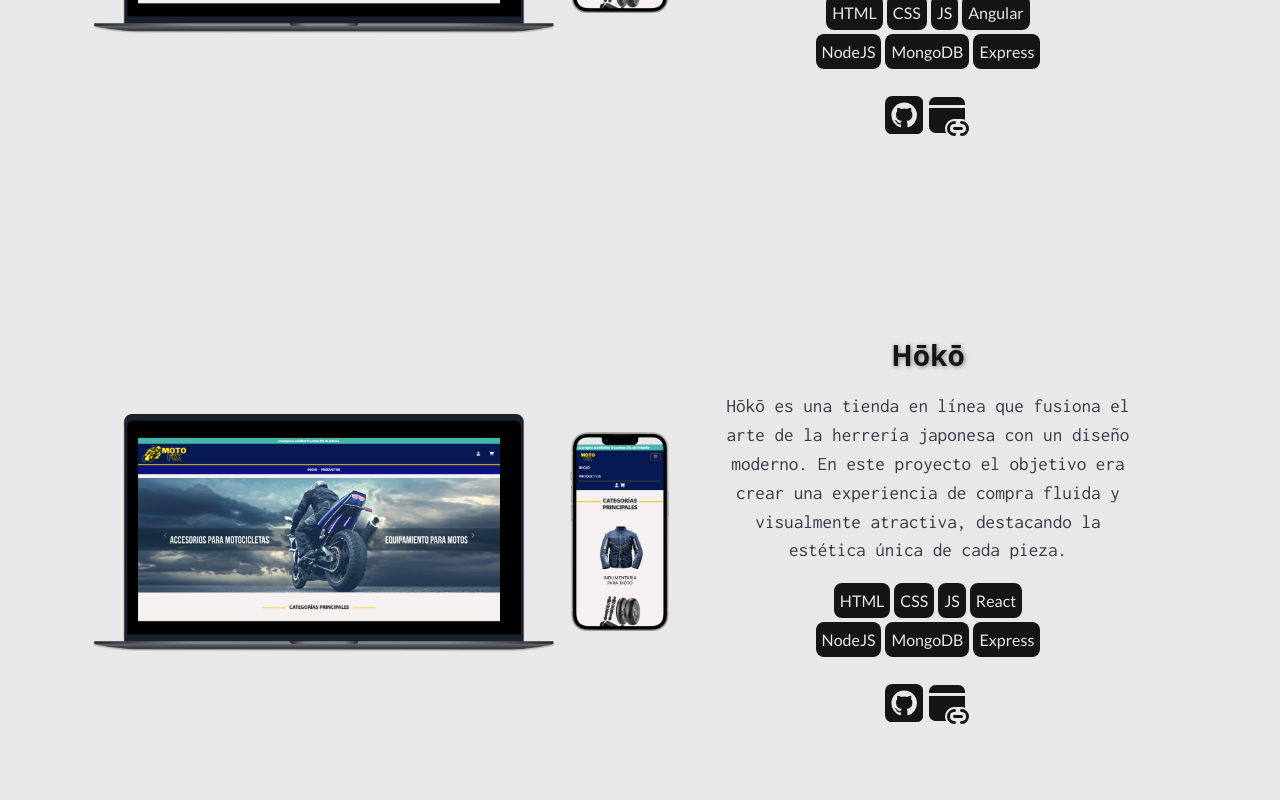
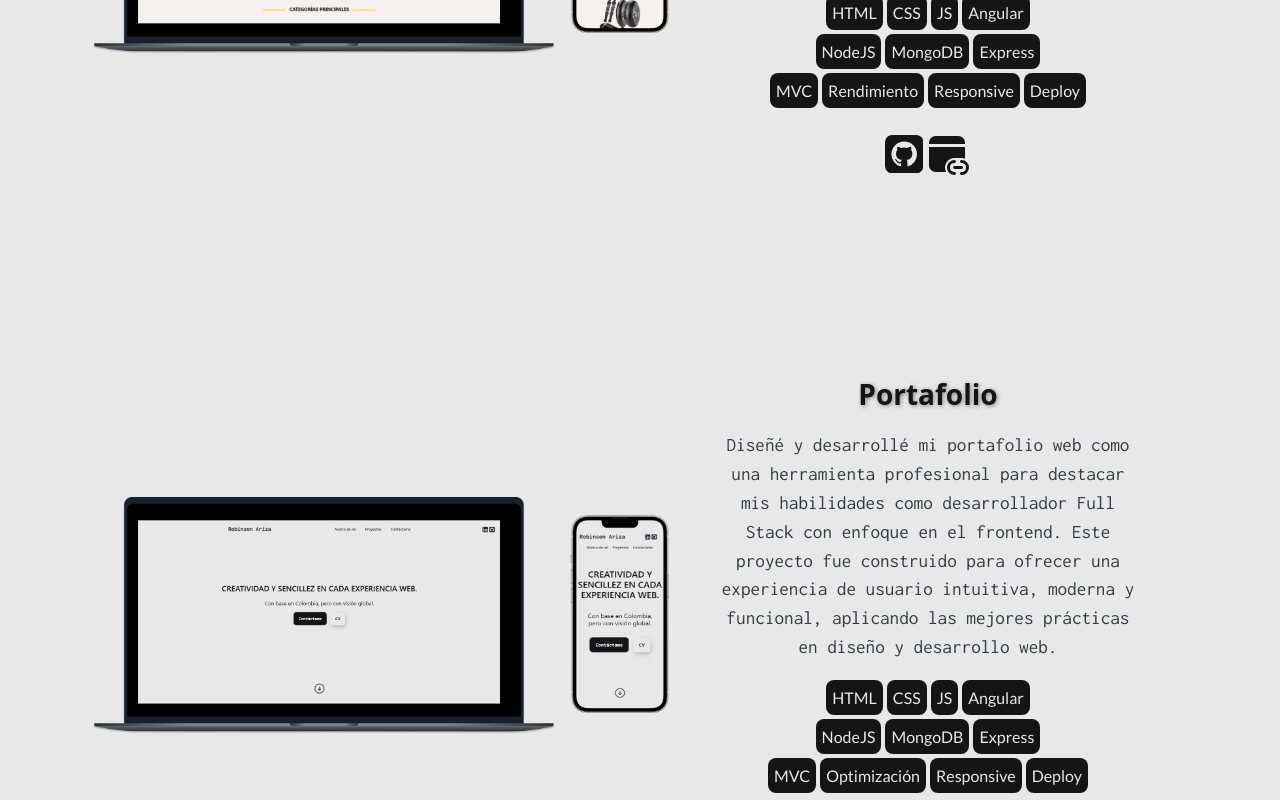
Before and after one commit to Robariza/portafolioWeb, an Angular app: page / in a window 1280 px wide. Shown: the part 1760-2560 px from the top of the page. Built offline with nearby package versions, Linux system fonts and the light colour scheme.

Commit message:
[update] comment projects, links html.

```diff
--- a/src/app/components/projects/projects.component.html
+++ b/src/app/components/projects/projects.component.html
@@ -3,9 +3,7 @@
         <img src="\assets\projects\mockup-laptop-motofix.png" alt="project1">
         <div class="project-description">
             <h3>MotoFix</h3>
-            <p>MotoFix es una aplicación de ventas para motociclistas, diseñada para facilitar la compra de accesorios,
-                indumentaria y repuestos. La aplicación está optimizada para que los usuarios exploren y compren
-                fácilmente, mientras se conectan con otros motociclistas a través de las redes sociales de la marca.</p>
+            <p>MotoFix es una aplicación diseñada con un enfoque en UX/UI para facilitar a los motociclistas la exploración y compra de accesorios, indumentaria y repuestos. Su diseño responsivo asegura una experiencia fluida en cualquier dispositivo, mientras conecta a los usuarios con la comunidad a través de las redes sociales de la marca.</p>
             <div class="skills-list">
                 <!-- button technologies -->
                 <button>HTML</button>
@@ -16,60 +14,35 @@
                 <button>NodeJS</button>
                 <button>MongoDB</button>
                 <button>Express</button>
+                <br>
+                <button>MVC</button>
+                <button>Rendimiento</button>
+                <button>Responsive</button>
+                <button>Deploy</button>
             </div>
             <div class="project-links">
-                <a href="https://github.com/Robariza/motoFix-TF300h"><svg xmlns="http://www.w3.org/2000/svg" width="2em"
-                        height="2em" viewBox="0 0 1536 1536">
+                <a href="https://github.com/Robariza/motoFix-TF300h" target="_blank" rel="noopener noreferrer">
+                    <svg
+                        xmlns="http://www.w3.org/2000/svg" width="2em" height="2em" viewBox="0 0 1536 1536">
                         <path fill="#151515"
                             d="M519 1072q4-6-3-13q-9-7-14-2q-4 6 3 13q9 7 14 2m-28-41q-5-7-12-4q-6 4 0 12q7 8 12 5q6-4 0-13m-41-40q2-4-5-8q-7-2-8 2q-3 5 4 8q8 2 9-2m21 23q2-1 1.5-4.5t-3.5-5.5q-6-7-10-3t1 11q6 6 11 2m86 75q2-7-9-11q-9-3-13 4q-2 7 9 11q9 3 13-4m42 3q0-8-12-8q-10 0-10 8t11 8t11-8m39-7q-2-7-13-5t-9 9q2 8 12 6t10-10m642-317q0-212-150-362T768 256T406 406T256 768q0 167 98 300.5T606 1254q18 3 26.5-5t8.5-20q0-52-1-95q-6 1-15.5 2.5t-35.5 2t-48-4t-43.5-20T468 1073q-23-59-57-74q-2-1-4.5-3.5l-8-8l-7-9.5l4-7.5L415 967q6 0 15 2t30 15.5t33 35.5q16 28 37.5 42t43.5 14t38-3.5t30-9.5q7-47 33-69q-49-6-86-18.5t-73-39t-55.5-76T441 741q0-79 53-137q-24-62 5-136q19-6 54.5 7.5T614 505l26 16q58-17 128-17t128 17q11-7 28.5-18t55.5-26t57-9q29 74 5 136q53 58 53 137q0 57-14 100.5t-35.5 70T992 956t-62.5 26t-68.5 12q35 31 35 95q0 40-.5 89t-.5 51q0 12 8.5 20t26.5 5q154-52 252-185.5t98-300.5m256-480v960q0 119-84.5 203.5T1248 1536H288q-119 0-203.5-84.5T0 1248V288Q0 169 84.5 84.5T288 0h960q119 0 203.5 84.5T1536 288" />
-                    </svg></a>
-                <a href=""><svg xmlns="http://www.w3.org/2000/svg" width="2.5em" height="2.5em" viewBox="0 0 24 24">
+                    </svg>
+                </a>
+                <a href="" target="_blank" rel="noopener noreferrer">
+                    <svg xmlns="http://www.w3.org/2000/svg"
+                        width="2.5em" height="2.5em" viewBox="0 0 24 24">
                         <path fill="#151515"
                             d="M21 14.333V8.5H3v9.25A3.25 3.25 0 0 0 6.25 21h5.316a4.75 4.75 0 0 1 4.184-7h3.5c.618 0 1.208.118 1.75.333m0-8.083A3.25 3.25 0 0 0 17.75 3H6.25A3.25 3.25 0 0 0 3 6.25V7h18zm2 12.5A3.75 3.75 0 0 0 19.25 15l-.102.007a.75.75 0 0 0 .102 1.493l.154.005A2.25 2.25 0 0 1 19.25 21l-.003.005l-.102.007a.75.75 0 0 0 .108 1.493V22.5l.2-.005A3.75 3.75 0 0 0 23 18.75m-6.5-3a.75.75 0 0 0-.75-.75l-.2.005a3.75 3.75 0 0 0 .2 7.495l.102-.007A.75.75 0 0 0 15.75 21l-.154-.005a2.25 2.25 0 0 1 .154-4.495l.102-.007a.75.75 0 0 0 .648-.743m3.5 3a.75.75 0 0 0-.75-.75h-3.5l-.102.007a.75.75 0 0 0 .102 1.493h3.5l.102-.007A.75.75 0 0 0 20 18.75" />
-                    </svg></a>
+                    </svg>
+                </a>
             </div>
         </div>
     </div>
     <div class="project">
-        <img src="\assets\projects\mockup-laptop-motofix.png" alt="project2">
+        <img src="\assets\projects\mockup-portafolio.png" alt="project2">
         <div class="project-description">
-            <h3>Hōkō</h3>
-            <p>Hōkō es una tienda en línea que fusiona el arte de la herrería japonesa con un diseño moderno. En este
-                proyecto el objetivo era crear una experiencia de compra fluida y visualmente atractiva, destacando la
-                estética única de cada pieza.</p>
-            <div class="skills-list">
-                <!-- button technologies -->
-                <button>HTML</button>
-                <button>CSS</button>
-                <button>JS</button>
-                <button>React</button>
-                <br>
-                <button>NodeJS</button>
-                <button>MongoDB</button>
-                <button>Express</button>
-            </div>
-            <div class="project-links">
-                <a href="https://github.com/Robariza/hoko"><svg xmlns="http://www.w3.org/2000/svg" width="2em"
-                        height="2em" viewBox="0 0 1536 1536">
-                        <path fill="#151515"
-                            d="M519 1072q4-6-3-13q-9-7-14-2q-4 6 3 13q9 7 14 2m-28-41q-5-7-12-4q-6 4 0 12q7 8 12 5q6-4 0-13m-41-40q2-4-5-8q-7-2-8 2q-3 5 4 8q8 2 9-2m21 23q2-1 1.5-4.5t-3.5-5.5q-6-7-10-3t1 11q6 6 11 2m86 75q2-7-9-11q-9-3-13 4q-2 7 9 11q9 3 13-4m42 3q0-8-12-8q-10 0-10 8t11 8t11-8m39-7q-2-7-13-5t-9 9q2 8 12 6t10-10m642-317q0-212-150-362T768 256T406 406T256 768q0 167 98 300.5T606 1254q18 3 26.5-5t8.5-20q0-52-1-95q-6 1-15.5 2.5t-35.5 2t-48-4t-43.5-20T468 1073q-23-59-57-74q-2-1-4.5-3.5l-8-8l-7-9.5l4-7.5L415 967q6 0 15 2t30 15.5t33 35.5q16 28 37.5 42t43.5 14t38-3.5t30-9.5q7-47 33-69q-49-6-86-18.5t-73-39t-55.5-76T441 741q0-79 53-137q-24-62 5-136q19-6 54.5 7.5T614 505l26 16q58-17 128-17t128 17q11-7 28.5-18t55.5-26t57-9q29 74 5 136q53 58 53 137q0 57-14 100.5t-35.5 70T992 956t-62.5 26t-68.5 12q35 31 35 95q0 40-.5 89t-.5 51q0 12 8.5 20t26.5 5q154-52 252-185.5t98-300.5m256-480v960q0 119-84.5 203.5T1248 1536H288q-119 0-203.5-84.5T0 1248V288Q0 169 84.5 84.5T288 0h960q119 0 203.5 84.5T1536 288" />
-                    </svg></a>
-                <a href=""><svg xmlns="http://www.w3.org/2000/svg" width="2.5em" height="2.5em" viewBox="0 0 24 24">
-                        <path fill="#151515"
-                            d="M21 14.333V8.5H3v9.25A3.25 3.25 0 0 0 6.25 21h5.316a4.75 4.75 0 0 1 4.184-7h3.5c.618 0 1.208.118 1.75.333m0-8.083A3.25 3.25 0 0 0 17.75 3H6.25A3.25 3.25 0 0 0 3 6.25V7h18zm2 12.5A3.75 3.75 0 0 0 19.25 15l-.102.007a.75.75 0 0 0 .102 1.493l.154.005A2.25 2.25 0 0 1 19.25 21l-.003.005l-.102.007a.75.75 0 0 0 .108 1.493V22.5l.2-.005A3.75 3.75 0 0 0 23 18.75m-6.5-3a.75.75 0 0 0-.75-.75l-.2.005a3.75 3.75 0 0 0 .2 7.495l.102-.007A.75.75 0 0 0 15.75 21l-.154-.005a2.25 2.25 0 0 1 .154-4.495l.102-.007a.75.75 0 0 0 .648-.743m3.5 3a.75.75 0 0 0-.75-.75h-3.5l-.102.007a.75.75 0 0 0 .102 1.493h3.5l.102-.007A.75.75 0 0 0 20 18.75" />
-                    </svg></a>
-            </div>
-        </div>
-    </div>
-    <div class="project">
-        <img src="\assets\projects\mockup-laptop-motofix.png" alt="project3">
-        <div class="project-description">
-            <h3>Lorem ipsum dolor sit amet.</h3>
-            <p>Lorem ipsum dolor sit amet, consectetur adipiscing elit, sed do eiusmod tempor incididunt ut labore et
-                dolore magna aliqua. Ut enim ad minim veniam, quis nostrud exercitation ullamco laboris nisi ut aliquip
-                ex ea commodo consequat. Duis aute irure dolor in reprehenderit in voluptate velit esse cillum dolore eu
-                fugiat nulla pariatur. Excepteur sint occaecat cupidatat non proident, sunt in culpa qui officia
-                deserunt mollit anim id est laborum.</p>
+            <h3>Portafolio</h3>
+            <p>Diseñé y desarrollé mi portafolio web como una herramienta profesional para destacar mis habilidades como desarrollador Full Stack con enfoque en el frontend. Este proyecto fue construido para ofrecer una experiencia de usuario intuitiva, moderna y funcional, aplicando las mejores prácticas en diseño y desarrollo web.</p>
             <div class="skills-list">
                 <!-- button technologies -->
                 <button>HTML</button>
@@ -80,17 +53,58 @@
                 <button>NodeJS</button>
                 <button>MongoDB</button>
                 <button>Express</button>
+                <br>
+                <button>MVC</button>
+                <button>Optimización</button>
+                <button>Responsive</button>
+                <button>Deploy</button>
             </div>
             <div class="project-links">
-                <a href="#"><svg xmlns="http://www.w3.org/2000/svg" width="2em" height="2em" viewBox="0 0 1536 1536">
+                <a href="https://github.com/Robariza/portafolioWeb" target="_blank" rel="noopener noreferrer"><svg
+                        xmlns="http://www.w3.org/2000/svg" width="2em" height="2em" viewBox="0 0 1536 1536">
                         <path fill="#151515"
                             d="M519 1072q4-6-3-13q-9-7-14-2q-4 6 3 13q9 7 14 2m-28-41q-5-7-12-4q-6 4 0 12q7 8 12 5q6-4 0-13m-41-40q2-4-5-8q-7-2-8 2q-3 5 4 8q8 2 9-2m21 23q2-1 1.5-4.5t-3.5-5.5q-6-7-10-3t1 11q6 6 11 2m86 75q2-7-9-11q-9-3-13 4q-2 7 9 11q9 3 13-4m42 3q0-8-12-8q-10 0-10 8t11 8t11-8m39-7q-2-7-13-5t-9 9q2 8 12 6t10-10m642-317q0-212-150-362T768 256T406 406T256 768q0 167 98 300.5T606 1254q18 3 26.5-5t8.5-20q0-52-1-95q-6 1-15.5 2.5t-35.5 2t-48-4t-43.5-20T468 1073q-23-59-57-74q-2-1-4.5-3.5l-8-8l-7-9.5l4-7.5L415 967q6 0 15 2t30 15.5t33 35.5q16 28 37.5 42t43.5 14t38-3.5t30-9.5q7-47 33-69q-49-6-86-18.5t-73-39t-55.5-76T441 741q0-79 53-137q-24-62 5-136q19-6 54.5 7.5T614 505l26 16q58-17 128-17t128 17q11-7 28.5-18t55.5-26t57-9q29 74 5 136q53 58 53 137q0 57-14 100.5t-35.5 70T992 956t-62.5 26t-68.5 12q35 31 35 95q0 40-.5 89t-.5 51q0 12 8.5 20t26.5 5q154-52 252-185.5t98-300.5m256-480v960q0 119-84.5 203.5T1248 1536H288q-119 0-203.5-84.5T0 1248V288Q0 169 84.5 84.5T288 0h960q119 0 203.5 84.5T1536 288" />
                     </svg></a>
-                <a href="#"><svg xmlns="http://www.w3.org/2000/svg" width="2.5em" height="2.5em" viewBox="0 0 24 24">
+                <!-- <a href="" target="_blank" rel="noopener noreferrer"><svg xmlns="http://www.w3.org/2000/svg"
+                        width="2.5em" height="2.5em" viewBox="0 0 24 24">
+                        <path fill="#151515"
+                            d="M21 14.333V8.5H3v9.25A3.25 3.25 0 0 0 6.25 21h5.316a4.75 4.75 0 0 1 4.184-7h3.5c.618 0 1.208.118 1.75.333m0-8.083A3.25 3.25 0 0 0 17.75 3H6.25A3.25 3.25 0 0 0 3 6.25V7h18zm2 12.5A3.75 3.75 0 0 0 19.25 15l-.102.007a.75.75 0 0 0 .102 1.493l.154.005A2.25 2.25 0 0 1 19.25 21l-.003.005l-.102.007a.75.75 0 0 0 .108 1.493V22.5l.2-.005A3.75 3.75 0 0 0 23 18.75m-6.5-3a.75.75 0 0 0-.75-.75l-.2.005a3.75 3.75 0 0 0 .2 7.495l.102-.007A.75.75 0 0 0 15.75 21l-.154-.005a2.25 2.25 0 0 1 .154-4.495l.102-.007a.75.75 0 0 0 .648-.743m3.5 3a.75.75 0 0 0-.75-.75h-3.5l-.102.007a.75.75 0 0 0 .102 1.493h3.5l.102-.007A.75.75 0 0 0 20 18.75" />
+                    </svg></a> -->
+            </div>
+        </div>
+    </div>
+    <!-- <div class="project">
+        <img src="\assets\projects\mockup-laptop-motofix.png" alt="project3">
+        <div class="project-description">
+            <h3>Lorem ipsum dolor sit amet.</h3>
+            <p>Lorem ipsum dolor sit amet, consectetur adipiscing elit, sed do eiusmod tempor incididunt ut labore et
+                dolore magna aliqua. Ut enim ad minim veniam, quis nostrud exercitation ullamco laboris nisi ut aliquip
+                ex ea commodo consequat. Duis aute irure dolor in reprehenderit in voluptate velit esse cillum dolore eu
+                fugiat nulla pariatur. Excepteur sint occaecat cupidatat non proident, sunt in culpa qui officia
+                deserunt mollit anim id est laborum.</p>
+            <div class="skills-list">
+                button technologies
+                <button>HTML</button>
+                <button>CSS</button>
+                <button>JS</button>
+                <button>Angular</button>
+                <br>
+                <button>NodeJS</button>
+                <button>MongoDB</button>
+                <button>Express</button>
+            </div>
+            <div class="project-links">
+                <a href="#" target="_blank" rel="noopener noreferrer"><svg xmlns="http://www.w3.org/2000/svg"
+                        width="2em" height="2em" viewBox="0 0 1536 1536">
+                        <path fill="#151515"
+                            d="M519 1072q4-6-3-13q-9-7-14-2q-4 6 3 13q9 7 14 2m-28-41q-5-7-12-4q-6 4 0 12q7 8 12 5q6-4 0-13m-41-40q2-4-5-8q-7-2-8 2q-3 5 4 8q8 2 9-2m21 23q2-1 1.5-4.5t-3.5-5.5q-6-7-10-3t1 11q6 6 11 2m86 75q2-7-9-11q-9-3-13 4q-2 7 9 11q9 3 13-4m42 3q0-8-12-8q-10 0-10 8t11 8t11-8m39-7q-2-7-13-5t-9 9q2 8 12 6t10-10m642-317q0-212-150-362T768 256T406 406T256 768q0 167 98 300.5T606 1254q18 3 26.5-5t8.5-20q0-52-1-95q-6 1-15.5 2.5t-35.5 2t-48-4t-43.5-20T468 1073q-23-59-57-74q-2-1-4.5-3.5l-8-8l-7-9.5l4-7.5L415 967q6 0 15 2t30 15.5t33 35.5q16 28 37.5 42t43.5 14t38-3.5t30-9.5q7-47 33-69q-49-6-86-18.5t-73-39t-55.5-76T441 741q0-79 53-137q-24-62 5-136q19-6 54.5 7.5T614 505l26 16q58-17 128-17t128 17q11-7 28.5-18t55.5-26t57-9q29 74 5 136q53 58 53 137q0 57-14 100.5t-35.5 70T992 956t-62.5 26t-68.5 12q35 31 35 95q0 40-.5 89t-.5 51q0 12 8.5 20t26.5 5q154-52 252-185.5t98-300.5m256-480v960q0 119-84.5 203.5T1248 1536H288q-119 0-203.5-84.5T0 1248V288Q0 169 84.5 84.5T288 0h960q119 0 203.5 84.5T1536 288" />
+                    </svg></a>
+                <a href="#" target="_blank" rel="noopener noreferrer"><svg xmlns="http://www.w3.org/2000/svg"
+                        width="2.5em" height="2.5em" viewBox="0 0 24 24">
                         <path fill="#151515"
                             d="M21 14.333V8.5H3v9.25A3.25 3.25 0 0 0 6.25 21h5.316a4.75 4.75 0 0 1 4.184-7h3.5c.618 0 1.208.118 1.75.333m0-8.083A3.25 3.25 0 0 0 17.75 3H6.25A3.25 3.25 0 0 0 3 6.25V7h18zm2 12.5A3.75 3.75 0 0 0 19.25 15l-.102.007a.75.75 0 0 0 .102 1.493l.154.005A2.25 2.25 0 0 1 19.25 21l-.003.005l-.102.007a.75.75 0 0 0 .108 1.493V22.5l.2-.005A3.75 3.75 0 0 0 23 18.75m-6.5-3a.75.75 0 0 0-.75-.75l-.2.005a3.75 3.75 0 0 0 .2 7.495l.102-.007A.75.75 0 0 0 15.75 21l-.154-.005a2.25 2.25 0 0 1 .154-4.495l.102-.007a.75.75 0 0 0 .648-.743m3.5 3a.75.75 0 0 0-.75-.75h-3.5l-.102.007a.75.75 0 0 0 .102 1.493h3.5l.102-.007A.75.75 0 0 0 20 18.75" />
                     </svg></a>
             </div>
         </div>
-    </div>
+    </div> -->
 </section>
```
